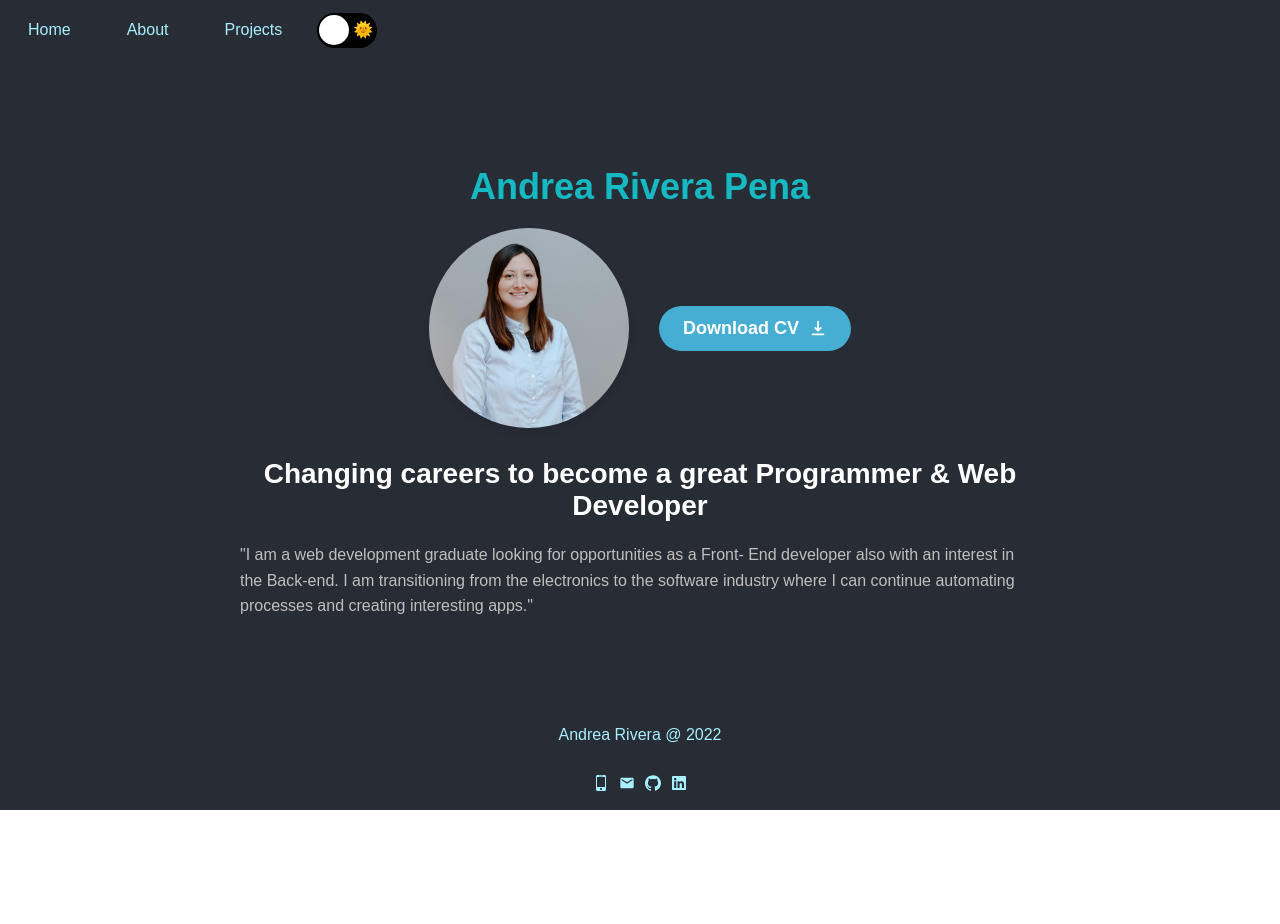
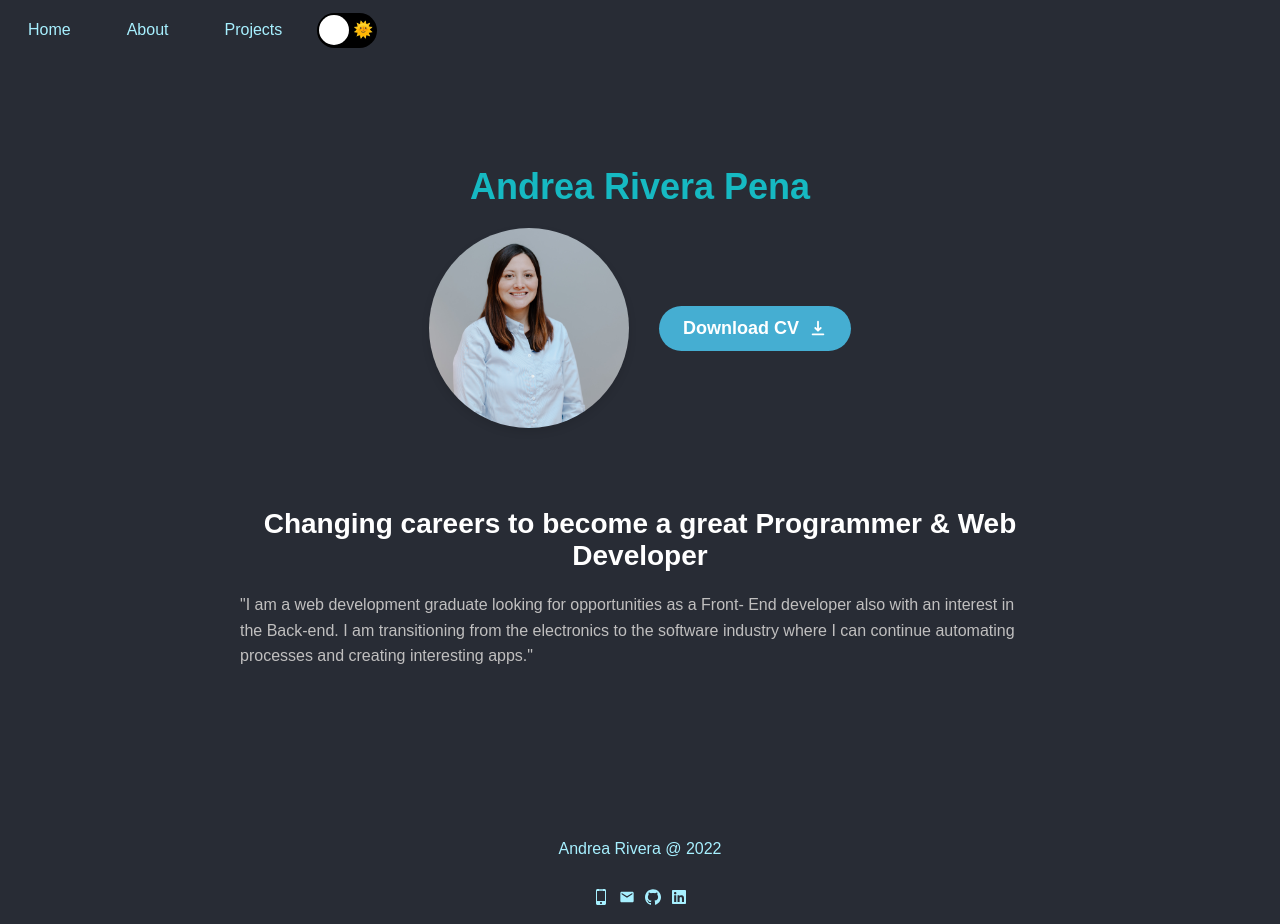
Before and after one commit to Andrea-Rivera/FinalReactProject, a React (Create React App) app: page / in a window 1280 px wide. Before the commit the page ends 810 px from the top, so only its background shows below. Built offline with nearby package versions, Linux system fonts and the light colour scheme.

Commit message:
Update home.css

```diff
--- a/src/components/pages/home.css
+++ b/src/components/pages/home.css
@@ -66,8 +66,7 @@ body {
   /* Article Styles */
   .home {
     max-width: 800px;
-    max-height: 100vh;
-    margin: 0 auto;
+    margin: 80px auto;
   }
 
   .fade_In {
```
